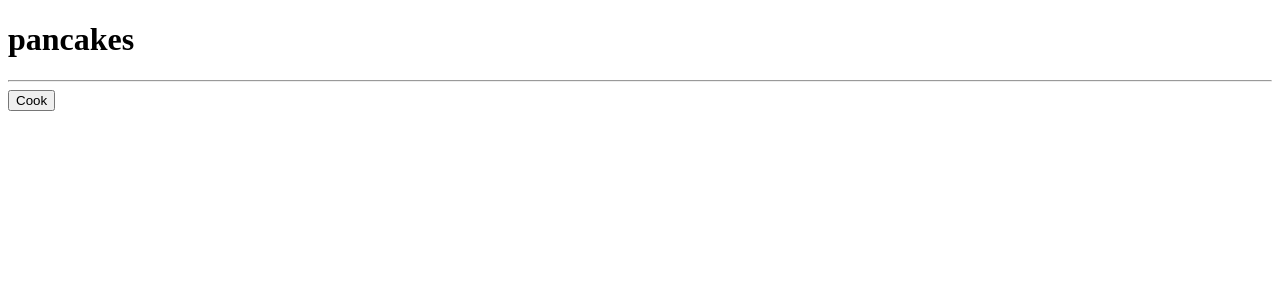
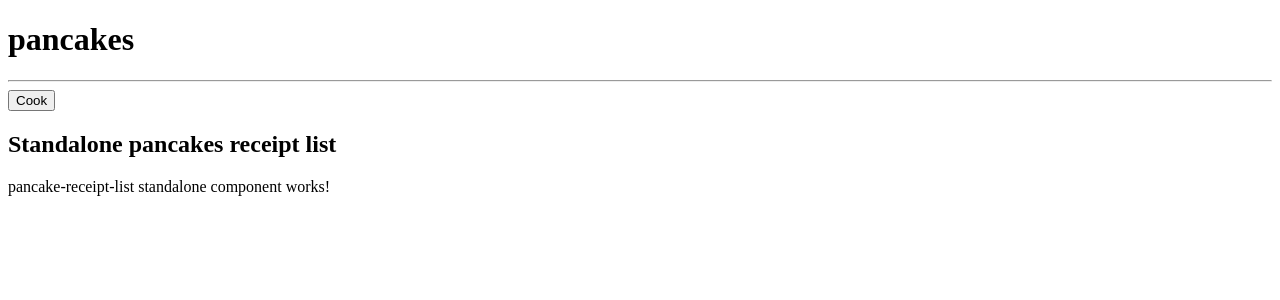
Before and after one commit to dev-david-g/workshop-angular-v15, an Angular app: page / in a window 1280 px wide. Shown: the top 300 px of the page. Built offline with nearby package versions, Linux system fonts and the light colour scheme.

Commit message:
First standalone compoment

```diff
--- a/src/app/app.component.html
+++ b/src/app/app.component.html
@@ -3,3 +3,5 @@
 <div>
   <button (click)="doPancake()">Cook</button>
 </div>
+<h2>Standalone pancakes receipt list</h2>
+<app-pancake-receipt-list></app-pancake-receipt-list>
--- a/src/app/app.module.ts
+++ b/src/app/app.module.ts
@@ -2,13 +2,15 @@ import { NgModule } from '@angular/core';
 import { BrowserModule } from '@angular/platform-browser';
 
 import { AppComponent } from './app.component';
+import {PancakeReceiptListComponent} from "./pancake-receipt-list/pancake-receipt-list.component";
 
 @NgModule({
   declarations: [
     AppComponent
   ],
   imports: [
-    BrowserModule
+    BrowserModule,
+    PancakeReceiptListComponent
   ],
   providers: [],
   bootstrap: [AppComponent]
--- /dev/null
+++ b/src/app/pancake-receipt-list/pancake-receipt-list.component.html
@@ -0,0 +1 @@
+<p>pancake-receipt-list standalone component works!</p>
```
Also changed, not shown: src/app/pancake-receipt-list/pancake-receipt-list.component.ts (added, +13 -0 lines), src/app/pancake-receipt-list/pancake-receipt-list.component.css (added), 1 other file (tests, documents, lock files or other folders).
